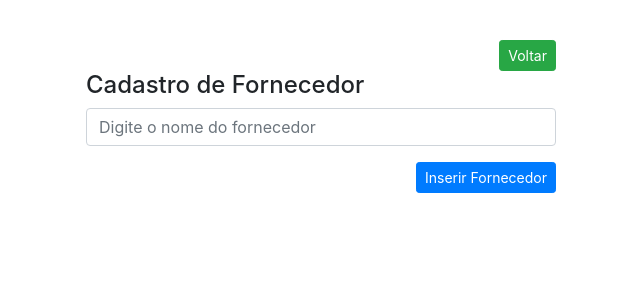
After one commit to wilhamsJW/Sistema-empresarial, a PHP site: page /adicionar_fornecedor.php in a window 1280 px wide. The commit adds this page. Shown: the top 300 px of the page, without its empty margins (319-959 px from the left). Run offline with PHP 8.4, Linux system fonts and the light colour scheme; a stand-in replaces the project's code that opens the database connection; some libraries are stand-ins or nearby versions.

```diff
--- /dev/null
+++ b/adicionar_fornecedor.php
@@ -0,0 +1,21 @@
+<?php include_once 'includes/header_inc.php' ?>
+
+
+<div class="container" style="margin-top: 40px; width: 500px">
+  <div style="text-align: right">
+    <a href="index.php" role="button" class="btn btn-success btn-sm">Voltar</a>
+  </div>
+  <h4>Cadastro de Fornecedor</h4>
+  <form action="connections_/update.php" method="post">
+    <div class="form-group">
+      <input type="text" name="fornecedor" class="form-control" placeholder="Digite o nome do fornecedor">
+    </div>
+    <div style="text-align: right">
+      <button type="submit" class="btn btn-primary btn-sm">Inserir Fornecedor</button>
+    </div>
+    </form>
+
+</div>
+
+
+<?php include_once 'includes/footer.php' ?>
--- a/includes/form.php
+++ b/includes/form.php
@@ -18,12 +18,12 @@
 
           <?php
           include 'conexao.php';
-          $sql = "SELECT * FROM categoria";
+          $sql = "SELECT * FROM categoria order by nome_categoria ASC";
           $query = mysqli_query($conecta, $sql);
 
           while ($array = mysqli_fetch_assoc($query)) {
                 $id_categoria = $array['id_categoria'];
-                $nome_categoria = $array['categoria'];
+                $nome_categoria = $array['nome_categoria'];
           ?>
 
             <option><?php echo $nome_categoria ?></option>
--- a/index.php
+++ b/index.php
@@ -36,7 +36,7 @@
         <div class="card-body">
           <h5 class="card-title">Adicionar Fornecedor</h5>
           <p class="card-text">Adicione um novo fornecedor.</p>
-          <a href="adicionar_fornecdor.php" class="btn btn-primary">Produtos</a>
+          <a href="adicionar_fornecedor.php" class="btn btn-primary">Produtos</a>
         </div>
       </div>
     </div>
```
Also changed, not shown: connections_/update.php (+15 -0 lines).
